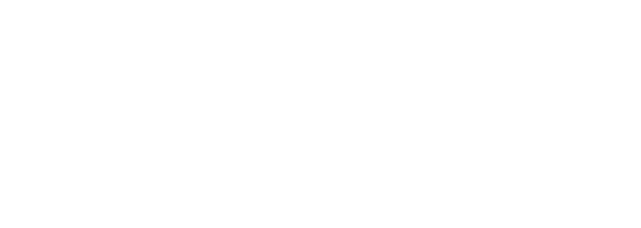
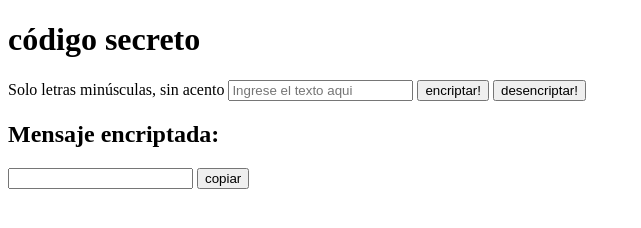
Before and after one commit to TJ-EDU/challenge-oracle-decoder, a plain HTML site: page index.html in a window 1280 px wide. Shown: the whole page, without its empty margins (0-641 px from the left). Drawn offline with Linux system fonts and the light colour scheme.

Commit message:
html y js base

```diff
--- a/index.html
+++ b/index.html
@@ -9,6 +9,25 @@
 </head>
 
 <body>
+    <h1 class="titulo">código secreto</h1>
+
+    <main class="main">
+        <section class="form box">
+            <form action="">
+                <label for="input-texto">Solo letras minúsculas, sin acento</label>
+                <input class="text-input" type="text" name="input-texto" id="input-texto"
+                    placeholder="Ingrese el texto aqui">
+                <input class="btn" type="submit" value="encriptar!" id="btn-encriptar">
+                <input class="btn" type="submit" value="desencriptar!" id="btn-desencriptar">
+            </form>
+        </section>
+
+        <section class="msg box">
+            <h2 id="">Mensaje encriptada:</h2>
+            <input class="text-input" type="text" id="msg"></input>
+            <input class="btn" type="submit" value="copiar" id="btn-copy">
+        </section>
+    </main>
 
 </body>
 
```
Also changed, not shown: js/main.js (added, +19 -0 lines).
